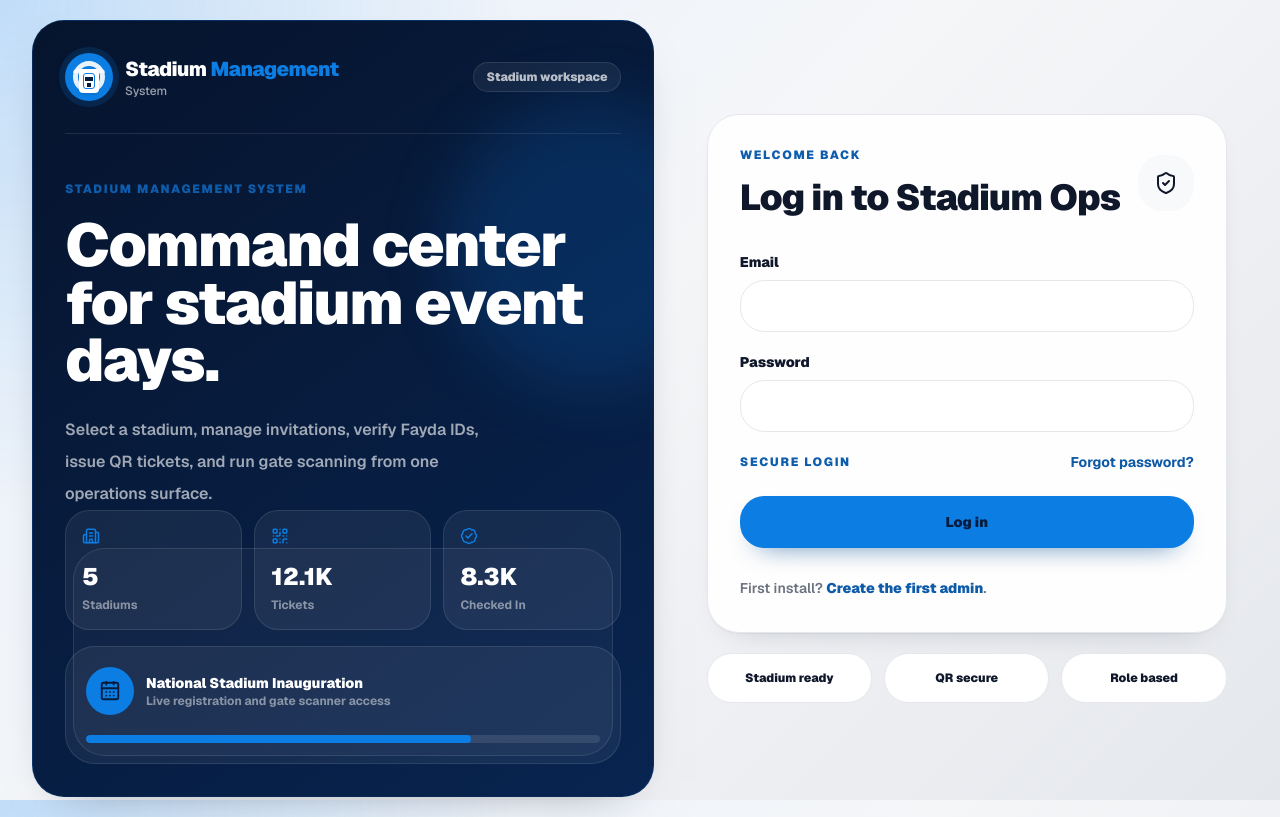
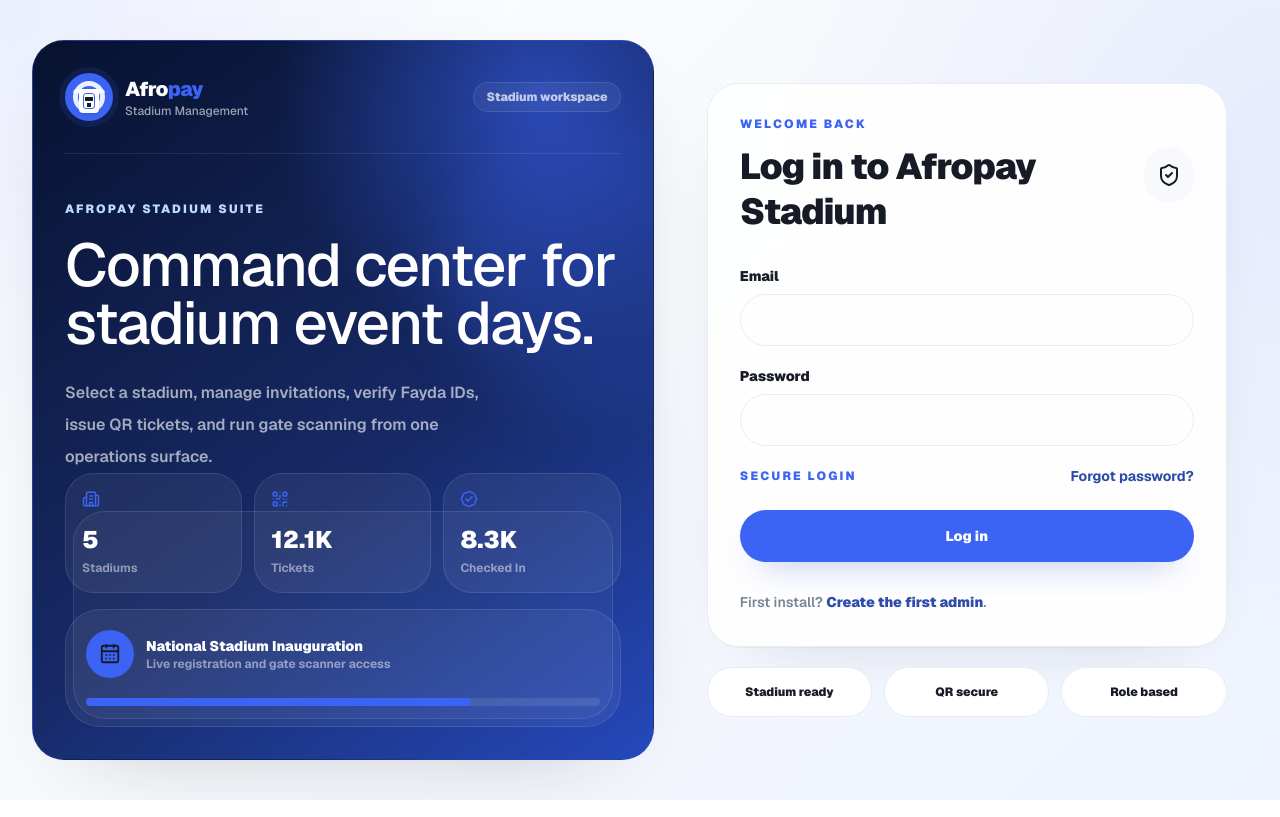
Before and after one commit to birukhios/adey-pass, a Next.js app: page /login in a window 1280 px wide. Built offline with nearby package versions, Linux system fonts and the light colour scheme.

Commit message:
Revamp app shell with Afropay design system

```diff
--- a/src/app/globals.css
+++ b/src/app/globals.css
@@ -5,12 +5,12 @@
 @custom-variant dark (&:is(.dark *));
 
 :root {
-  --adey-yellow: #0b7de3;
-  --adey-charcoal: #071b3d;
-  --adey-warm-gray: #5a5f66;
-  --adey-light-gray: #e6e8ec;
-  --adey-yellow-soft: #dff0ff;
-  --adey-yellow-deep: #075cad;
+  --adey-yellow: #3b63f4;
+  --adey-charcoal: #171b26;
+  --adey-warm-gray: #667085;
+  --adey-light-gray: #edf1f7;
+  --adey-yellow-soft: #eef3ff;
+  --adey-yellow-deep: #2746c7;
   --background: oklch(1 0 0);
   --foreground: oklch(0.145 0 0);
   --card: oklch(1 0 0);
@@ -34,20 +34,20 @@
   --chart-3: oklch(0.439 0 0);
   --chart-4: oklch(0.371 0 0);
   --chart-5: oklch(0.269 0 0);
-  --radius: 0.85rem;
-  --app-bg: #f5f6f8;
+  --radius: 1rem;
+  --app-bg: #f6f8fc;
   --surface: #ffffff;
   --surface-elevated: #ffffff;
-  --surface-muted: #f8f9fb;
-  --stroke: #e5e7eb;
-  --stroke-strong: #d6dae2;
-  --text-strong: #0f172a;
-  --text-muted: #6b7280;
-  --text-soft: #94a3b8;
-  --sidebar-start: #06142d;
-  --sidebar-end: #082450;
-  --shadow-soft: 0 18px 50px -34px rgba(15, 23, 42, 0.55);
-  --shadow-card: 0 1px 1px rgba(15, 23, 42, 0.04), 0 14px 36px -28px rgba(15, 23, 42, 0.4);
+  --surface-muted: #f7f9fd;
+  --stroke: #e8edf5;
+  --stroke-strong: #d8e0ec;
+  --text-strong: #171b26;
+  --text-muted: #7a8497;
+  --text-soft: #a5afc0;
+  --sidebar-start: #ffffff;
+  --sidebar-end: #f8faff;
+  --shadow-soft: 0 28px 90px -58px rgba(23, 27, 38, 0.35);
+  --shadow-card: 0 1px 0 rgba(23, 27, 38, 0.03), 0 22px 70px -54px rgba(23, 27, 38, 0.32);
   --sidebar: oklch(0.985 0 0);
   --sidebar-foreground: oklch(0.145 0 0);
   --sidebar-primary: oklch(0.205 0 0);
@@ -112,8 +112,9 @@
 body {
   font-family: var(--font-geist-sans), Arial, Helvetica, sans-serif;
   background:
-    radial-gradient(circle at top left, color-mix(in oklab, var(--adey-yellow) 18%, transparent), transparent 34%),
-    linear-gradient(135deg, color-mix(in oklab, var(--surface) 90%, var(--adey-yellow) 10%), var(--app-bg) 46%, color-mix(in oklab, var(--app-bg) 94%, var(--adey-charcoal) 6%));
+    radial-gradient(circle at 0% 0%, color-mix(in oklab, var(--adey-yellow) 10%, transparent), transparent 34%),
+    radial-gradient(circle at 100% 18%, color-mix(in oklab, var(--adey-yellow) 7%, transparent), transparent 36%),
+    linear-gradient(135deg, #ffffff, var(--app-bg) 46%, #eef3ff);
   color: var(--text-strong);
   min-height: 100vh;
 }
@@ -177,15 +178,17 @@
   --sidebar-accent-foreground: oklch(0.985 0 0);
   --sidebar-border: oklch(1 0 0 / 10%);
   --sidebar-ring: oklch(0.556 0 0);
-  --app-bg: #060914;
-  --surface: #0d1320;
-  --surface-elevated: #121a2a;
-  --surface-muted: #101827;
-  --stroke: #223047;
-  --stroke-strong: #314059;
-  --text-strong: #f4f7fb;
-  --text-muted: #a7b0c0;
-  --text-soft: #6f7d92;
+  --app-bg: #080b14;
+  --surface: #101521;
+  --surface-elevated: #151b2a;
+  --surface-muted: #0c111d;
+  --stroke: #222a3a;
+  --stroke-strong: #344055;
+  --text-strong: #f7f9fd;
+  --text-muted: #a6afc0;
+  --text-soft: #717d92;
+  --sidebar-start: #0c1220;
+  --sidebar-end: #111827;
   --shadow-soft: 0 18px 54px -34px rgba(0, 0, 0, 0.85);
   --shadow-card: 0 1px 0 rgba(255, 255, 255, 0.03), 0 18px 52px -34px rgba(0, 0, 0, 0.95);
 }
@@ -204,44 +207,44 @@
 
 @layer components {
   .ap-surface {
-    @apply rounded-2xl border p-4 sm:p-5;
+    @apply rounded-[1.75rem] border p-4 sm:p-5;
     border-color: var(--stroke);
     background: var(--surface);
     box-shadow: var(--shadow-card);
   }
 
   .ap-muted-surface {
-    @apply rounded-2xl border;
+    @apply rounded-[1.5rem] border;
     border-color: var(--stroke);
     background: var(--surface-muted);
   }
 
   .ap-input {
-    @apply h-11 rounded-xl border px-3 text-sm font-semibold outline-none transition;
+    @apply h-12 rounded-2xl border px-4 text-sm font-semibold outline-none transition;
     border-color: var(--stroke);
-    background: var(--surface-elevated);
+    background: color-mix(in oklab, var(--surface-elevated) 92%, var(--app-bg));
     color: var(--text-strong);
   }
 
   .ap-input:focus {
     border-color: var(--adey-yellow);
-    box-shadow: 0 0 0 4px color-mix(in oklab, var(--adey-yellow) 24%, transparent);
+    box-shadow: 0 0 0 4px color-mix(in oklab, var(--adey-yellow) 16%, transparent);
   }
 
   .ap-button-primary {
-    @apply inline-flex min-h-11 items-center justify-center rounded-xl px-4 text-sm font-black transition;
+    @apply inline-flex min-h-12 items-center justify-center rounded-2xl px-5 text-sm font-black transition;
     background: var(--adey-yellow);
-    color: var(--adey-charcoal);
-    box-shadow: 0 12px 28px -18px color-mix(in oklab, var(--adey-yellow) 70%, black);
+    color: #ffffff;
+    box-shadow: 0 16px 34px -22px color-mix(in oklab, var(--adey-yellow) 88%, black);
   }
 
   .ap-button-primary:hover {
-    background: color-mix(in oklab, var(--adey-yellow) 88%, white 12%);
+    background: color-mix(in oklab, var(--adey-yellow) 88%, #ffffff 12%);
     transform: translateY(-1px);
   }
 
   .ap-button-ghost {
-    @apply inline-flex min-h-11 items-center justify-center rounded-xl border px-4 text-sm font-black transition;
+    @apply inline-flex min-h-12 items-center justify-center rounded-2xl border px-5 text-sm font-black transition;
     border-color: var(--stroke);
     background: var(--surface-elevated);
     color: var(--text-strong);
@@ -249,12 +252,12 @@
 
   .ap-button-ghost:hover {
     border-color: var(--stroke-strong);
-    background: color-mix(in oklab, var(--surface-elevated) 88%, var(--adey-yellow) 12%);
+    background: color-mix(in oklab, var(--surface-elevated) 88%, var(--adey-yellow) 8%);
     transform: translateY(-1px);
   }
 
   .ap-page {
-    @apply mx-auto grid w-full max-w-7xl gap-4 sm:gap-5;
+    @apply mx-auto grid w-full max-w-[92rem] gap-4 sm:gap-5;
   }
 
   .ap-page-grid {
@@ -262,7 +265,7 @@
   }
 
   .ap-table-wrap {
-    @apply overflow-x-auto rounded-2xl border;
+    @apply overflow-x-auto rounded-[1.5rem] border;
     border-color: var(--stroke);
     background: var(--surface);
   }
@@ -272,7 +275,7 @@
   }
 
   .ap-mobile-card {
-    @apply rounded-2xl border p-4;
+    @apply rounded-[1.5rem] border p-4;
     border-color: var(--stroke);
     background: var(--surface-muted);
   }
@@ -291,16 +294,17 @@
   }
 
   .ap-table thead {
-    background: var(--surface-muted);
+    background: color-mix(in oklab, var(--surface-muted) 82%, var(--adey-yellow) 5%);
     color: var(--text-muted);
   }
 
   .ap-table th {
-    @apply px-4 py-3 text-xs font-black uppercase;
+    @apply px-5 py-4 text-xs font-black uppercase;
+    letter-spacing: 0.06em;
   }
 
   .ap-table td {
-    @apply px-4 py-3 align-middle;
+    @apply px-5 py-4 align-middle;
     color: var(--text-strong);
   }
 
@@ -314,8 +318,8 @@
 
   .ap-kicker {
     @apply text-xs font-black uppercase;
-    color: color-mix(in oklab, var(--adey-yellow) 70%, var(--adey-charcoal));
-    letter-spacing: 0.14em;
+    color: var(--adey-yellow);
+    letter-spacing: 0.18em;
   }
 
   .ap-soft-text {
--- a/src/app/login/page.tsx
+++ b/src/app/login/page.tsx
@@ -7,7 +7,7 @@
   return (
     <main className="min-h-screen overflow-hidden px-4 py-5 sm:px-6 lg:px-8">
       <div className="mx-auto grid min-h-[calc(100vh-40px)] max-w-7xl items-center gap-8 lg:grid-cols-[1.05fr_0.95fr]">
-        <section className="relative hidden min-h-[700px] overflow-hidden rounded-[2rem] border p-8 text-white lg:flex lg:flex-col" style={{ borderColor: "color-mix(in oklab, var(--adey-yellow) 18%, transparent)", background: "linear-gradient(145deg, var(--sidebar-start), var(--sidebar-end))", boxShadow: "var(--shadow-soft)" }}>
+        <section className="relative hidden min-h-[700px] overflow-hidden rounded-[2rem] border p-8 text-white lg:flex lg:flex-col" style={{ borderColor: "color-mix(in oklab, var(--adey-yellow) 18%, transparent)", background: "radial-gradient(circle at 82% 8%, rgba(59,99,244,0.6), transparent 32%), linear-gradient(145deg, #07122f, #172a67 58%, #2549bc)", boxShadow: "var(--shadow-soft)" }}>
           <div className="absolute inset-x-8 top-28 h-px bg-white/10" />
           <div className="absolute -right-20 top-20 size-72 rounded-full" style={{ background: "color-mix(in oklab, var(--adey-yellow) 18%, transparent)", filter: "blur(30px)" }} />
           <div className="absolute bottom-10 left-10 right-10 h-52 rounded-[2rem] border border-white/10 bg-white/[0.04]" />
@@ -17,8 +17,8 @@
           </div>
 
           <div className="relative z-10 mt-20 max-w-xl">
-            <p className="ap-kicker">Stadium Management System</p>
-            <h1 className="mt-5 text-6xl font-black leading-[0.96] tracking-tight">Command center for stadium event days.</h1>
+            <p className="text-xs font-black uppercase tracking-[0.18em] text-blue-200">Afropay Stadium Suite</p>
+            <h1 className="mt-5 text-6xl font-medium leading-[0.96] tracking-tight">Command center for stadium event days.</h1>
             <p className="mt-6 max-w-md text-base font-semibold leading-8 text-white/62">
               Select a stadium, manage invitations, verify Fayda IDs, issue QR tickets, and run gate scanning from one operations surface.
             </p>
@@ -67,7 +67,7 @@
               <div>
                 <p className="ap-kicker">Welcome Back</p>
                 <h2 className="mt-3 text-4xl font-black leading-tight tracking-tight" style={{ color: "var(--text-strong)" }}>
-                  Log in to Stadium Ops
+                  Log in to Afropay Stadium
                 </h2>
               </div>
               <div className="grid size-14 place-items-center rounded-2xl" style={{ background: "var(--surface-muted)", color: "var(--text-strong)" }}>
--- a/src/components/adey-logo.tsx
+++ b/src/components/adey-logo.tsx
@@ -1,12 +1,12 @@
 import { cn } from "@/lib/utils";
 
 export function AdeyLogo({ compact = false, className, theme = "dark" }: { compact?: boolean; className?: string; theme?: "dark" | "light" }) {
-  const titleClass = theme === "dark" ? "text-white" : "text-[#111418]";
-  const subtitleClass = theme === "dark" ? "text-white/60" : "text-slate-600";
+  const titleClass = theme === "dark" ? "text-white" : "text-[var(--text-strong)]";
+  const subtitleClass = theme === "dark" ? "text-white/60" : "text-[var(--text-muted)]";
 
   return (
     <div className={cn("flex items-center gap-3", className)}>
-      <div className="relative grid size-12 shrink-0 place-items-center rounded-2xl bg-[var(--adey-yellow)] shadow-[0_0_0_6px_color-mix(in_oklab,var(--adey-yellow)_16%,transparent)]">
+      <div className="relative grid size-12 shrink-0 place-items-center rounded-2xl bg-[var(--adey-yellow)] shadow-[0_0_0_6px_color-mix(in_oklab,var(--adey-yellow)_12%,transparent)]">
         <div className="absolute inset-2 rounded-full border-[5px] border-white/90" />
         <div className="absolute inset-x-2 top-4 h-2 rounded-full border-t-4 border-white/70" />
         <div className="absolute bottom-2 z-10 h-6 w-5 rounded-[4px] bg-white shadow-sm">
@@ -19,9 +19,9 @@
       {!compact && (
         <div>
           <div className={cn("text-xl font-black tracking-tight", titleClass)}>
-            Stadium <span className="text-[var(--adey-yellow)]">Management</span>
+            Afro<span className="text-[var(--adey-yellow)]">pay</span>
           </div>
-          <div className={cn("text-xs font-medium", subtitleClass)}>System</div>
+          <div className={cn("text-xs font-medium", subtitleClass)}>Stadium Management</div>
         </div>
       )}
     </div>
--- a/src/components/auth/logout-button.tsx
+++ b/src/components/auth/logout-button.tsx
@@ -5,7 +5,8 @@
 export function LogoutButton() {
   return (
     <button
-      className="inline-flex h-10 items-center justify-center rounded-xl border border-white/10 bg-white/[0.06] px-3 text-sm font-bold text-white/70 transition hover:bg-white/10 hover:text-white"
+      className="inline-flex h-10 items-center justify-center rounded-xl border px-3 text-sm font-bold transition"
+      style={{ borderColor: "var(--stroke)", background: "var(--surface-muted)", color: "var(--text-muted)" }}
       onClick={() => signOut({ callbackUrl: "/login" })}
       type="button"
       aria-label="Sign out"
--- a/src/components/dashboard-client.tsx
+++ b/src/components/dashboard-client.tsx
@@ -1,6 +1,7 @@
 "use client";
 
 import dynamic from "next/dynamic";
+import { AlertTriangle, Box, Briefcase, ChevronRight, Wallet } from "lucide-react";
 import { StadiumCarousel } from "@/components/stadium-carousel";
 import { Badge, Card, SelectField } from "@/components/ui";
 
@@ -23,8 +24,44 @@
 };
 
 export function DashboardClient({ metrics, trendData, categoryData, events, guests }: Props) {
+  const heroCards = [
+    { icon: Wallet, label: "Registered Users", value: metrics.find((metric) => metric.label === "Registered Users")?.value ?? "0", meta: "Total booking demand" },
+    { icon: Box, label: "Tickets Generated", value: metrics.find((metric) => metric.label === "Tickets Generated")?.value ?? "0", meta: "QR access issued" },
+    { icon: Briefcase, label: "Pending Verification", value: metrics.find((metric) => metric.label === "Pending ID Verification")?.value ?? "0", meta: "Needs operations review" },
+    { icon: Wallet, label: "Checked In", value: metrics.find((metric) => metric.label === "Checked In")?.value ?? "0", meta: "Gate confirmed" },
+  ];
+
   return (
     <>
+      <section className="overflow-hidden rounded-[2rem] p-5 text-white shadow-[0_28px_90px_-48px_rgba(39,70,199,0.8)] sm:p-6" style={{ background: "radial-gradient(circle at 80% 0%, rgba(59,99,244,0.55), transparent 32%), linear-gradient(135deg, #07122f, #172a67 56%, #2549bc)" }}>
+        <div className="flex flex-wrap items-start justify-between gap-4">
+          <div>
+            <h1 className="text-3xl font-medium tracking-tight sm:text-4xl">Welcome Selam</h1>
+            <p className="mt-2 text-sm font-medium text-white/58">Run invitations, payments, Fayda verification, and gate access from one control surface.</p>
+          </div>
+          <div className="inline-flex items-center gap-2 rounded-full bg-white/10 px-4 py-2 text-sm font-semibold text-white/74">
+            <AlertTriangle className="size-4 text-amber-300" />
+            Last updated a minute ago
+          </div>
+        </div>
+        <div className="mt-6 grid gap-4 md:grid-cols-2 xl:grid-cols-4">
+          {heroCards.map((card) => {
+            const Icon = card.icon;
+            return (
+              <div className="rounded-[1.4rem] border border-white/10 bg-white/10 p-4 shadow-[inset_0_1px_0_rgba(255,255,255,0.06)]" key={card.label}>
+                <div className="flex items-center gap-3">
+                  <div className="grid size-9 place-items-center rounded-xl bg-white/10 text-white/80"><Icon className="size-5" /></div>
+                  <div className="text-sm font-semibold text-white/74">{card.label}</div>
+                </div>
+                <div className="mt-4 text-3xl font-black">{card.value}</div>
+                <div className="mt-3 border-t border-white/10 pt-3 text-sm font-medium text-white/45">{card.meta}</div>
+                <button className="mt-3 inline-flex items-center gap-1 text-sm font-bold text-white/80" type="button">View all <ChevronRight className="size-4" /></button>
+              </div>
+            );
+          })}
+        </div>
+      </section>
+
       <StadiumCarousel />
 
       <div className="grid gap-3 md:grid-cols-2">
@@ -35,7 +72,7 @@
       <div className="grid gap-3 sm:grid-cols-2 lg:gap-4 xl:grid-cols-4">
         {metrics.map((metric) => (
           <Card className="relative min-w-0 overflow-hidden" key={metric.label}>
-            <div className="absolute right-4 top-4 size-10 rounded-full" style={{ background: "color-mix(in oklab, var(--adey-yellow) 18%, transparent)" }} />
+            <div className="absolute right-4 top-4 size-10 rounded-2xl" style={{ background: "color-mix(in oklab, var(--adey-yellow) 10%, transparent)" }} />
             <div className="text-sm font-black" style={{ color: "var(--text-muted)" }}>{metric.label}</div>
             <div className="mt-3 text-3xl font-black tracking-tight sm:mt-4 sm:text-4xl">{metric.value}</div>
             <div className="badge-live mt-3 inline-flex rounded-full px-2 py-1 text-xs font-black" style={{ background: "color-mix(in oklab, var(--ok) 12%, var(--surface))", color: "var(--ok)" }}>{metric.delta}</div>
```
Also changed, not shown: src/components/app-shell.tsx (+29 -17 lines), src/components/dashboard-charts.tsx (+11 -8 lines).
